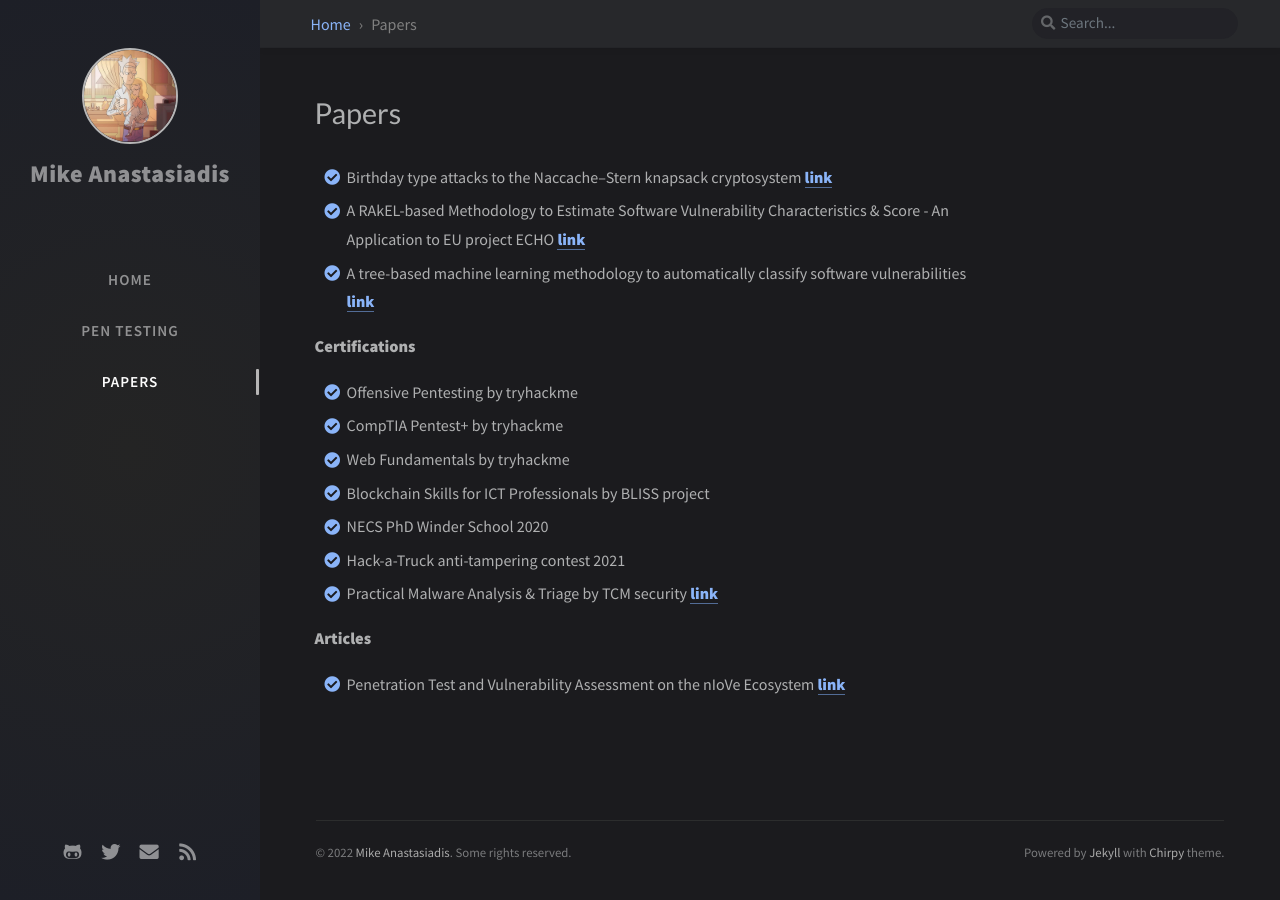
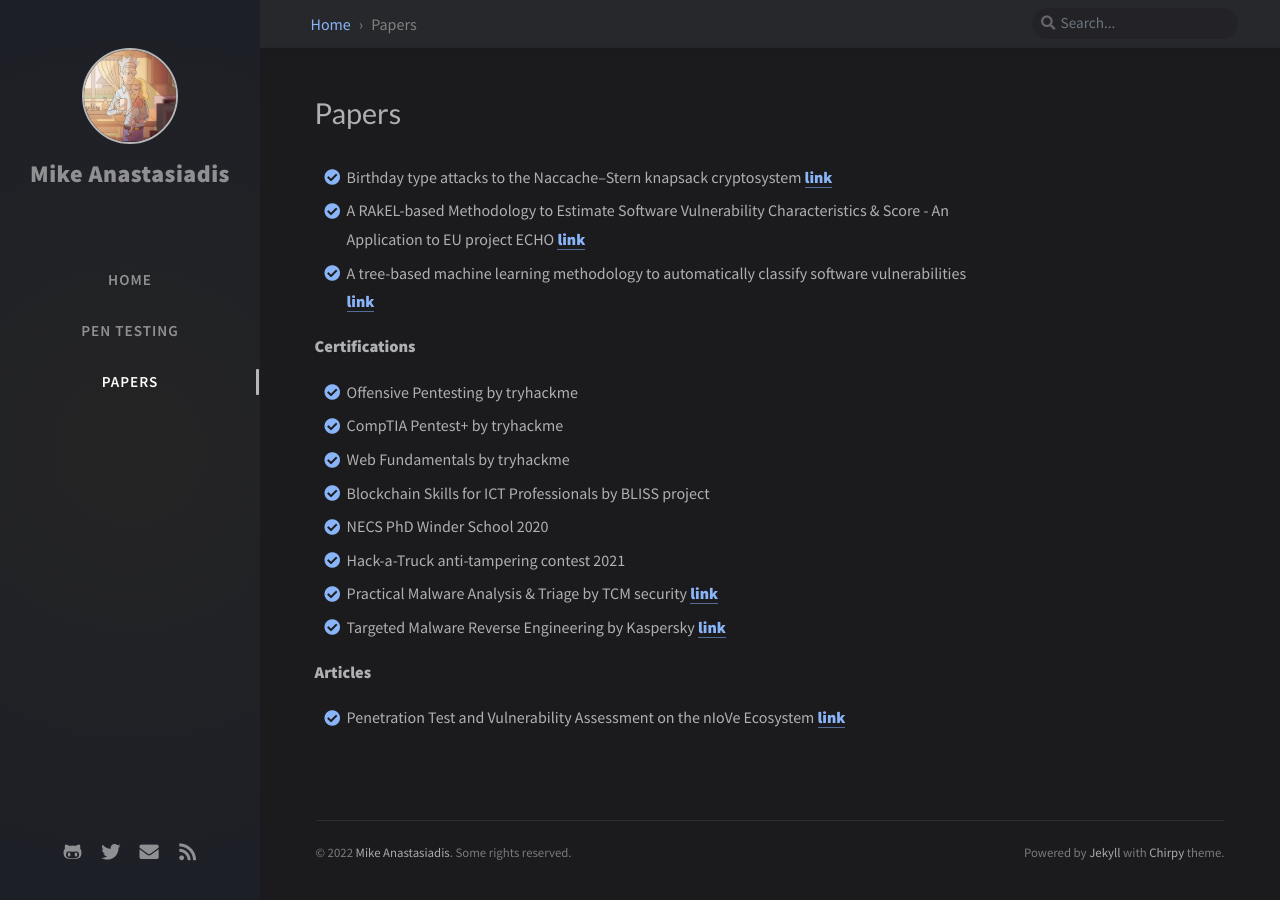
Before and after one commit to MikeAnast/MikeAnast.github.io, a Jekyll site: the page built from _tabs/archives.md, in a window 1280 px wide. Built offline with Jekyll 4.4.1, drawn with Linux system fonts in a browser that asks for light colours; nearby versions of some CDN libraries; comment, search, counter and statistics services are not loaded.

Commit message:
kaspersky cert

```diff
--- a/_tabs/archives.md
+++ b/_tabs/archives.md
@@ -18,6 +18,7 @@ order: 3
 - [x] NECS PhD Winder School 2020
 - [x] Hack-a-Truck anti-tampering contest 2021
 - [x] Practical Malware Analysis & Triage by TCM security [**link**](https://drive.google.com/file/d/1Idr_ZKl4swBAdqoaHO02CoefTPylFLtC/view?usp=sharing)
+- [x] Targeted Malware Reverse Engineering by Kaspersky [**link**](https://drive.google.com/file/d/1sFRlIstQZvsQWHgOj82Ua84STQjTpTJe/view?usp=sharing)
 
 **Articles**
 - [x] Penetration Test and Vulnerability Assessment on the nIoVe Ecosystem [**link**](https://niove.eu/index.php/blogs/penetration-test-and-vulnerability-assessment-on-the-niove-ecosystem)
```
